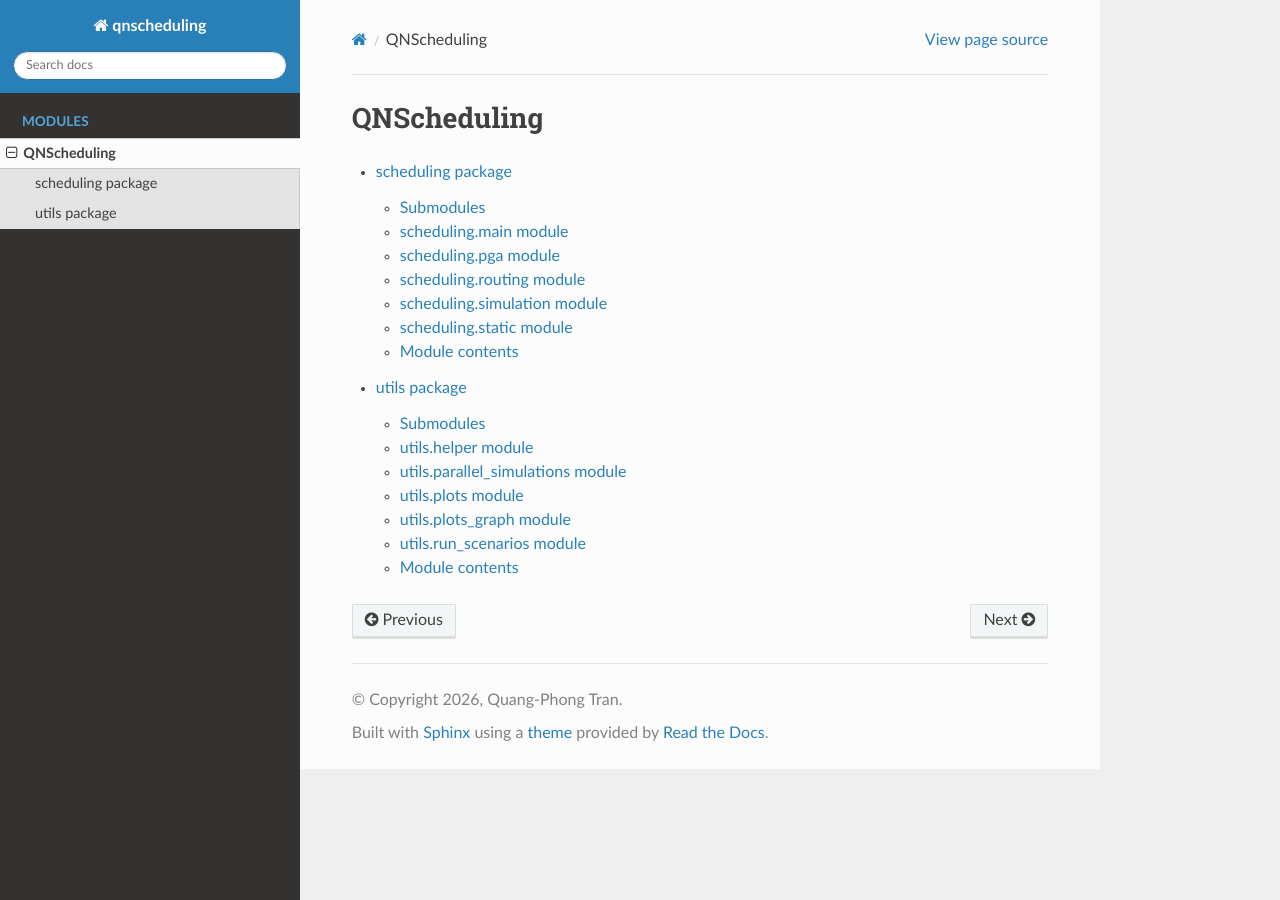
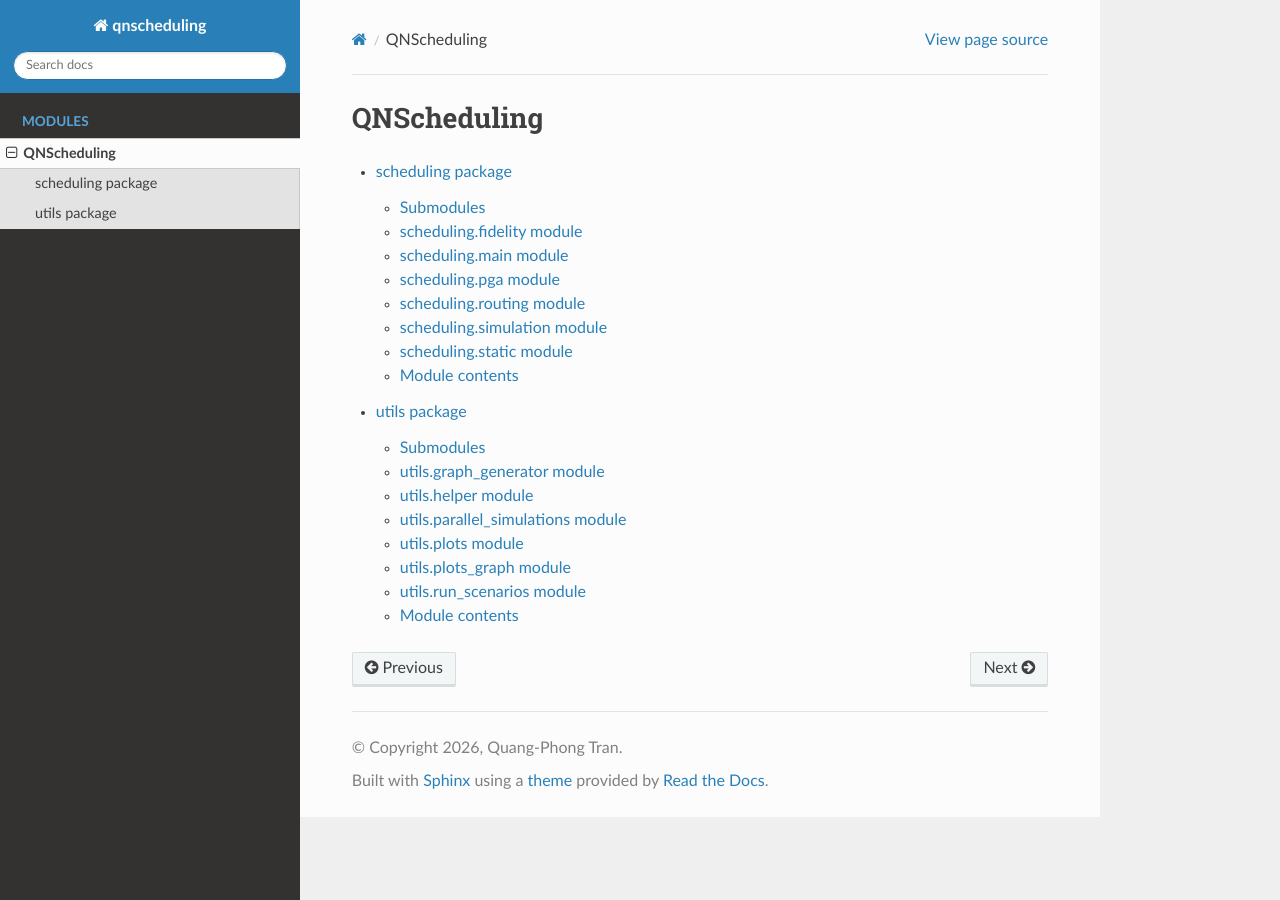
Before and after one commit to Quang00/qnscheduling, a Sphinx documentation site: the page built from docs/modules.rst, in a window 1280 px wide. Built offline with Sphinx 7.4.7 and the Read the Docs theme 3.1.0, drawn with Linux system fonts in a browser that asks for light colours.

Commit message:
update docs

```diff
--- a/docs/scheduling.rst
+++ b/docs/scheduling.rst
@@ -3,6 +3,14 @@ scheduling package
 
 Submodules
 ----------
+
+scheduling.fidelity module
+--------------------------
+
+.. automodule:: scheduling.fidelity
+   :members:
+   :undoc-members:
+   :show-inheritance:
 
 scheduling.main module
 ----------------------
--- a/docs/utils.rst
+++ b/docs/utils.rst
@@ -3,6 +3,14 @@ utils package
 
 Submodules
 ----------
+
+utils.graph\_generator module
+-----------------------------
+
+.. automodule:: utils.graph_generator
+   :members:
+   :undoc-members:
+   :show-inheritance:
 
 utils.helper module
 -------------------
```
